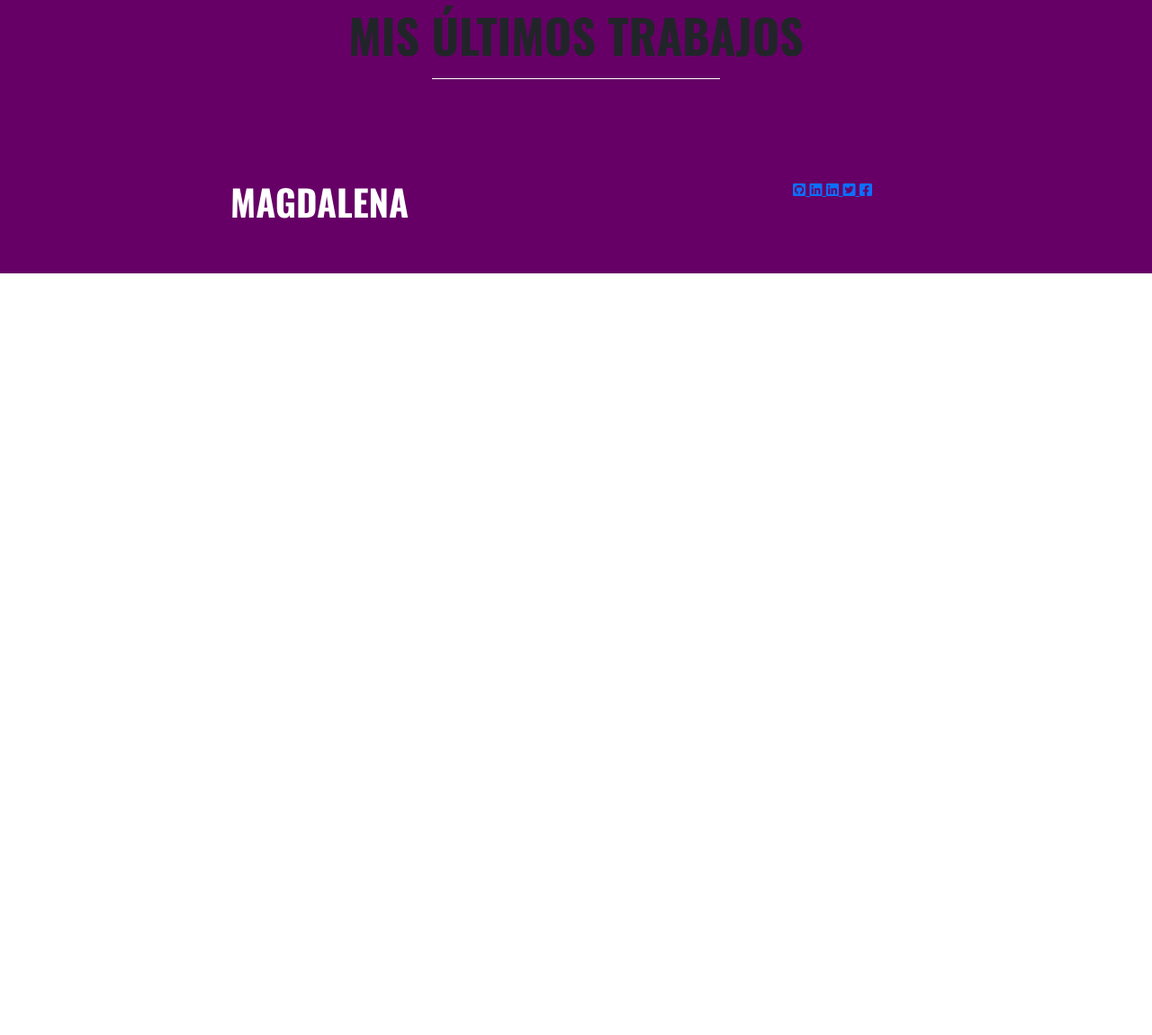
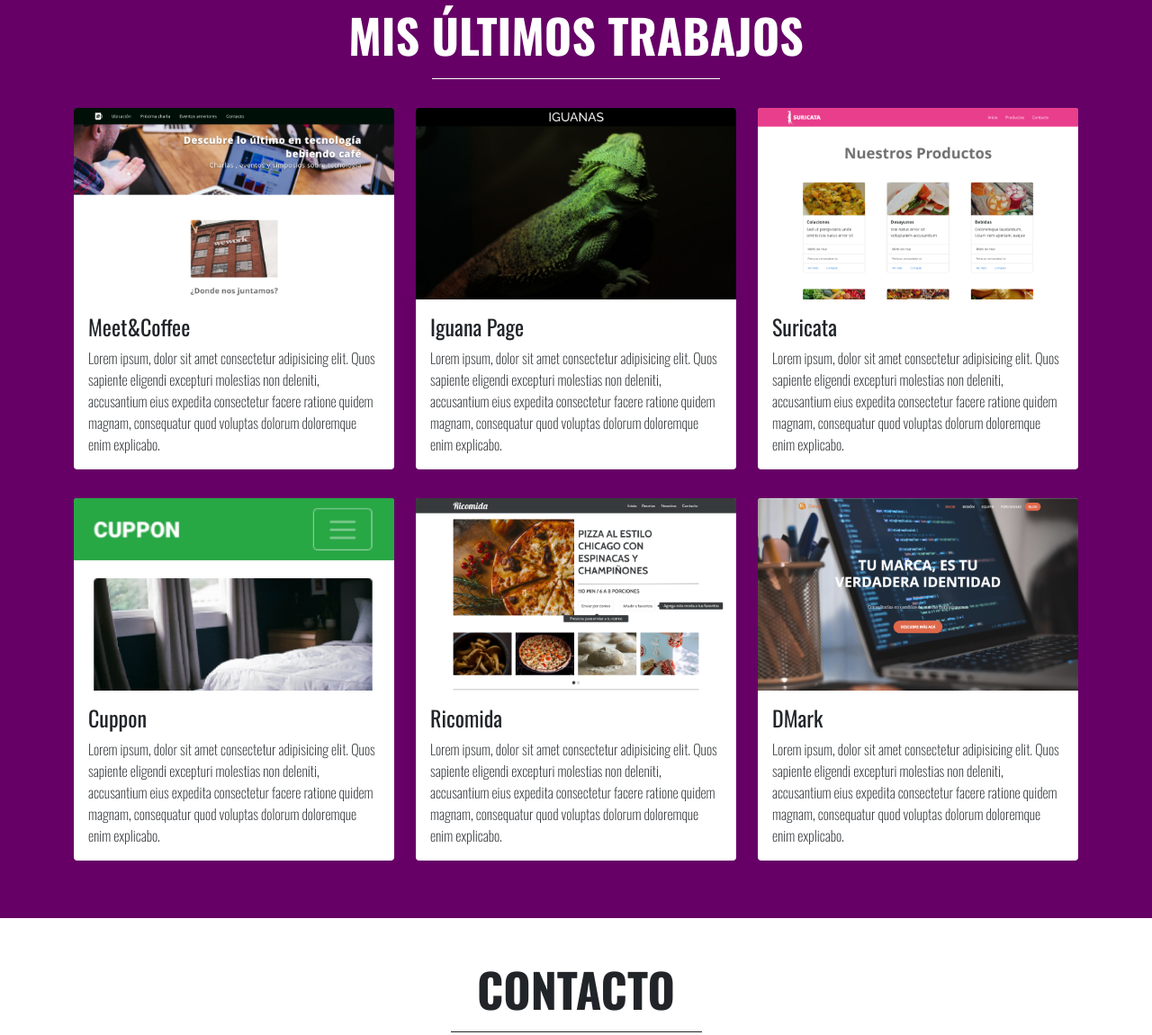
Before and after one commit to stephTsiraki/pruebaEjemploMiPortafolio, a plain HTML site: page index.html in a window 1280 px wide. Shown: the part 1880-3031 px from the top of the page at 90% size. Before the commit the page ends 2184 px from the top, so only its background shows below. Drawn offline with nearby package versions, Linux system fonts and the light colour scheme.

Commit message:
Maquetación finalizada

```diff
--- a/assets/css/style.css
+++ b/assets/css/style.css
@@ -1,6 +1,7 @@
 body{
     font-family:Helvetica;
 }
+
 /*Navbar*/
 .navbar{
     background-color: #660066;
@@ -13,6 +14,7 @@ body{
     font-size: 40px;
     font-weight: 700;
 }
+
 /*Hero Section*/
 #Hero-Section{
     background-image: url(../img/bg_hero.png);
@@ -42,12 +44,14 @@ body{
 #Hero-Section h1:last-child{
     font-weight: 900;
 }
+
 /*Sobre Mi*/
 #Sobre-Mi{
     color:#373A3C;
     font-family: "Open Sans";
     line-height: 3;
 }
+
 /*Mi Experiencia Section*/
 #Experiencia div h1{
     font-family: "Oswald";
@@ -63,6 +67,7 @@ body{
     font-family: "Open Sans";
     font-weight: 300;
 }
+
 /*Mis últimos trabajos*/
 #Trabajos{
     background-color: #660066;
@@ -71,11 +76,13 @@ body{
 #Trabajos h1{
     font-size: 52px;
 }
+
 /*Contacto*/
 #Contacto h1{
     font-family: "Oswald";
     font-size: 52px;
 }
+
 /*Footer*/
 #Footer{
     background-color: #660066;
@@ -83,3 +90,8 @@ body{
 #Footer h1{
     font-family: "Oswald";
 }
+#Footer a{
+    color:white;
+    text-decoration: none;
+
+}
--- a/index.html
+++ b/index.html
@@ -112,35 +112,111 @@
     </section>
 
     <!--Trabajos-->
-    <section id="Trabajos" class="py-5">
-        <h1 class="text-center mt-5 text-uppercase fw-bold ">mis últimos trabajos</h1>
-        <hr class="bg-white mx-auto w-25 opacity-100">
+    <section id="Trabajos" class="py-5 ">
+        <div>
+            <h1 class="text-center mt-5 text-uppercase fw-bold text-white">mis últimos trabajos</h1>
+            <hr class="bg-white mx-auto w-25 opacity-100">
+        </div>
+        <div class="container">
+            <div class="row">
+                <div class="col-12 col-sm-4 my-3">
+                    <div class="card border-0">
+                        <img src="assets/img/meet_coffee.png" alt="meet_coffee" class="card-img-top">
+                        <div class="card-body">
+                            <h4 class="card-title">Meet&Coffee</h4>
+                            <p class="fw-light card-text">Lorem ipsum, dolor sit amet consectetur adipisicing elit. Quos sapiente eligendi excepturi molestias non deleniti, accusantium eius expedita consectetur facere ratione quidem magnam, consequatur quod voluptas dolorum doloremque enim explicabo.</p>
+                        </div>
+                    </div>
+                </div>
+                <div class="col-12 col-sm-4 my-3">
+                    <div class="card border-0">
+                        <img src="assets/img/iguana_page.png" alt="iguana_page" class="card-img-top">
+                        <div class="card-body">
+                            <h4 class="card-title">Iguana Page</h4>
+                            <p class="fw-light card-text">Lorem ipsum, dolor sit amet consectetur adipisicing elit. Quos sapiente eligendi excepturi molestias non deleniti, accusantium eius expedita consectetur facere ratione quidem magnam, consequatur quod voluptas dolorum doloremque enim explicabo.</p>
+                        </div>
+                    </div>
+                </div>
+                <div class="col-12 col-sm-4 my-3">
+                    <div class="card border-0">
+                        <img src="assets/img/suricata.png" alt="suricata" class="card-img-top">
+                        <div class="card-body">
+                            <h4 class="card-title">Suricata</h4>
+                            <p class="fw-light card-text">Lorem ipsum, dolor sit amet consectetur adipisicing elit. Quos sapiente eligendi excepturi molestias non deleniti, accusantium eius expedita consectetur facere ratione quidem magnam, consequatur quod voluptas dolorum doloremque enim explicabo.</p>
+                        </div>
+                    </div>
+                </div>
+                <div class="col-12 col-sm-4 my-3">
+                    <div class="card border-0">
+                        <img src="assets/img/cuppon.png" alt="cuppon" class="card-img-top">
+                        <div class="card-body">
+                            <h4 class="card-title">Cuppon</h4>
+                            <p class="fw-light card-text">Lorem ipsum, dolor sit amet consectetur adipisicing elit. Quos sapiente eligendi excepturi molestias non deleniti, accusantium eius expedita consectetur facere ratione quidem magnam, consequatur quod voluptas dolorum doloremque enim explicabo.</p>
+                        </div>
+                    </div>
+                </div>
+                <div class="col-12 col-sm-4 my-3">
+                    <div class="card border-0">
+                        <img src="assets/img/ricomida.png" alt="ricomida" class="card-img-top">
+                        <div class="card-body">
+                            <h4 class="card-title">Ricomida</h4>
+                            <p class="fw-light card-text">Lorem ipsum, dolor sit amet consectetur adipisicing elit. Quos sapiente eligendi excepturi molestias non deleniti, accusantium eius expedita consectetur facere ratione quidem magnam, consequatur quod voluptas dolorum doloremque enim explicabo.</p>
+                        </div>
+                    </div>
+                </div>
+                <div class="col-12 col-sm-4 my-3">
+                    <div class="card border-0">
+                        <img src="assets/img/dmark.png" alt="DMark" class="card-img-top">
+                        <div class="card-body">
+                            <h4 class="card-title">DMark</h4>
+                            <p class="fw-light card-text">Lorem ipsum, dolor sit amet consectetur adipisicing elit. Quos sapiente eligendi excepturi molestias non deleniti, accusantium eius expedita consectetur facere ratione quidem magnam, consequatur quod voluptas dolorum doloremque enim explicabo.</p>
+                        </div>
+                    </div>
+                </div>
+            </div>
+        </div>
+    </section>
 
+    <!--Contacto-->
+    <section class="py-5 text-center container" id="Contacto">
+        <div class="mb-5">
+            <h1 class="fw-bold text-uppercase">Contacto</h1>
+            <hr class="opacity-100 w-25 mx-auto">
+        </div>
+        <div>
+            <p class="">¿Quieres conocer más de mí?</p>
+            <a href="https://xmgcye6u7mm.typeform.com/to/BgBzGiZp" target="_blank">
+                <button class="text-white btn bg-secondary">Comenzar</button>
+            </a>
+        </div>
     </section>
+
 
     <!--Footer-->
     <footer id="Footer" class="text-center text-white py-5">
         <div class="container">
             <div class="row">
-                <div class="col-12 col-sm-6"> <h1 class="fw-bold text-uppercase">magdalena</h1></div>
+                <div class="col-12 col-sm-6">
+                    <h1 class="fw-bold text-uppercase">magdalena</h1>
+                </div>
                 <div class="col-12 col-sm-6">
                     <a href="">
-                        <i class="fab fa-github-square"></i>
-                        <i class="fab fa-linkedin"></i>
+                        <i class="fab fa-github-square fa-3x mx-2"></i>
                     </a>
                     <a href="">
-                        <i class="fab fa-linkedin"></i>
+                        <i class="fab fa-linkedin fa-3x mx-2"></i>
                     </a>
                     <a href="">
-                        <i class="fab fa-twitter-square"></i>
+                        <i class="fab fa-twitter-square fa-3x mx-2"></i>
                     </a>
                     <a href="">
-                        <i class="fab fa-facebook-square"></i>
+                        <i class="fab fa-facebook-square fa-3x mx-2"></i>
                     </a>
                 </div>
             </div>
         </div>
     </footer>
+
     <!--Boostrap v5.1-->
     <script src="https://cdn.jsdelivr.net/npm/bootstrap@5.1.3/dist/js/bootstrap.bundle.min.js"
         integrity="sha384-ka7Sk0Gln4gmtz2MlQnikT1wXgYsOg+OMhuP+IlRH9sENBO0LRn5q+8nbTov4+1p"
```
Also changed, not shown: assets/img/cuppon.png (added), assets/img/dmark.png (added), assets/img/iguana_page.png (added), assets/img/meet_coffee.png (added), assets/img/ricomida.png (added), assets/img/suricata.png (added), 1 other file.
